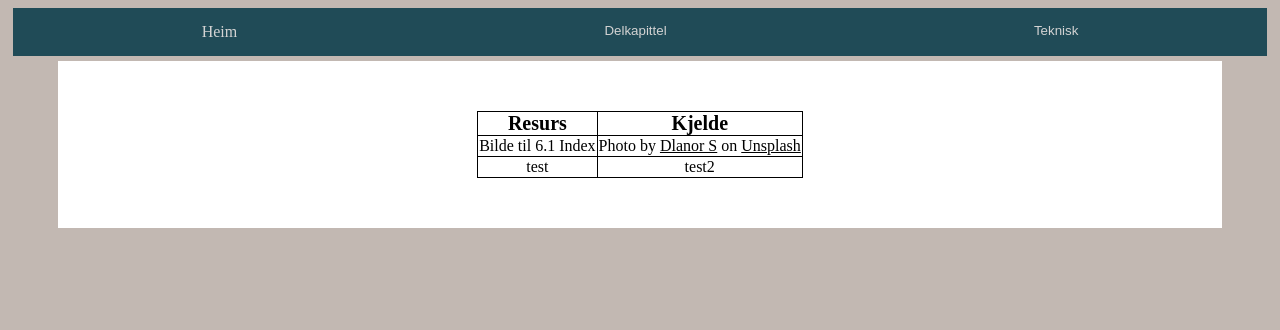
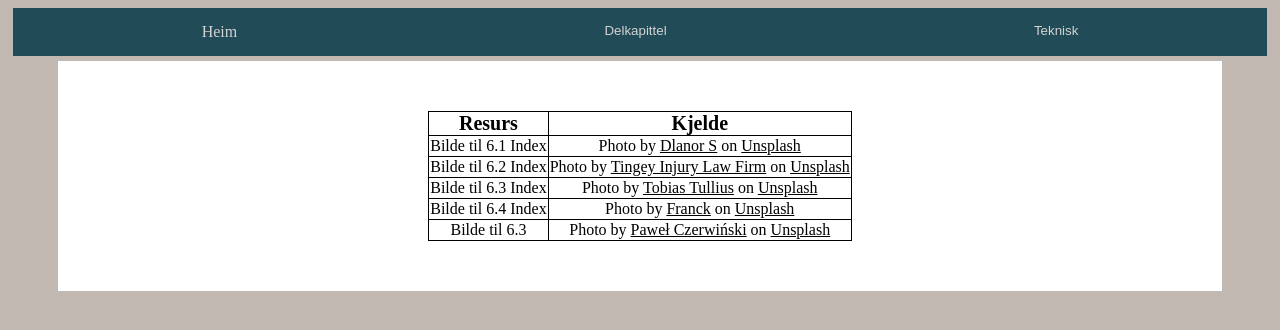
Before and after one commit to odinguden/prosjekt.2, a plain HTML site: page source.html in a window 1280 px wide. Drawn offline with Linux system fonts and the light colour scheme.

Commit message:
Update source.html

```diff
--- a/source.html
+++ b/source.html
@@ -49,10 +49,21 @@
                         <tr>
                             <td>Bilde til 6.1 Index</td>
                             <td><span>Photo by <a href="https://unsplash.com/@dlanor_s?utm_source=unsplash&amp;utm_medium=referral&amp;utm_content=creditCopyText">Dlanor S</a> on <a href="https://unsplash.com/s/photos/hack?utm_source=unsplash&amp;utm_medium=referral&amp;utm_content=creditCopyText">Unsplash</a></span></td>
+                        <tr>
+                            <td>Bilde til 6.2 Index</td>
+                            <td><span>Photo by <a href="https://unsplash.com/@tingeyinjurylawfirm?utm_source=unsplash&amp;utm_medium=referral&amp;utm_content=creditCopyText">Tingey Injury Law Firm</a> on <a href="https://unsplash.com/s/photos/law?utm_source=unsplash&amp;utm_medium=referral&amp;utm_content=creditCopyText">Unsplash</a></span></td>
                         </tr>
                         <tr>
-                        <td>test</td>
-                        <td>test2</td>
+                            <td>Bilde til 6.3 Index</td>
+                            <td><span>Photo by <a href="https://unsplash.com/@tobiastu?utm_source=unsplash&amp;utm_medium=referral&amp;utm_content=creditCopyText">Tobias Tullius</a> on <a href="https://unsplash.com/s/photos/surveillance?utm_source=unsplash&amp;utm_medium=referral&amp;utm_content=creditCopyText">Unsplash</a></span></td>
+                        </tr>
+                        <tr>
+                            <td>Bilde til 6.4 Index</td>
+                            <td><span>Photo by <a href="https://unsplash.com/@franckinjapan?utm_source=unsplash&amp;utm_medium=referral&amp;utm_content=creditCopyText">Franck</a> on <a href="https://unsplash.com/s/photos/security?utm_source=unsplash&amp;utm_medium=referral&amp;utm_content=creditCopyText">Unsplash</a></span></td>
+                        </tr>
+                        <tr>
+                            <td>Bilde til 6.3</td>
+                            <td><span>Photo by <a href="https://unsplash.com/@pawel_czerwinski?utm_source=unsplash&amp;utm_medium=referral&amp;utm_content=creditCopyText">Paweł Czerwiński</a> on <a href="https://unsplash.com/?utm_source=unsplash&amp;utm_medium=referral&amp;utm_content=creditCopyText">Unsplash</a></span></td>
                         </tr>
                     </table>
                 </div>
```
